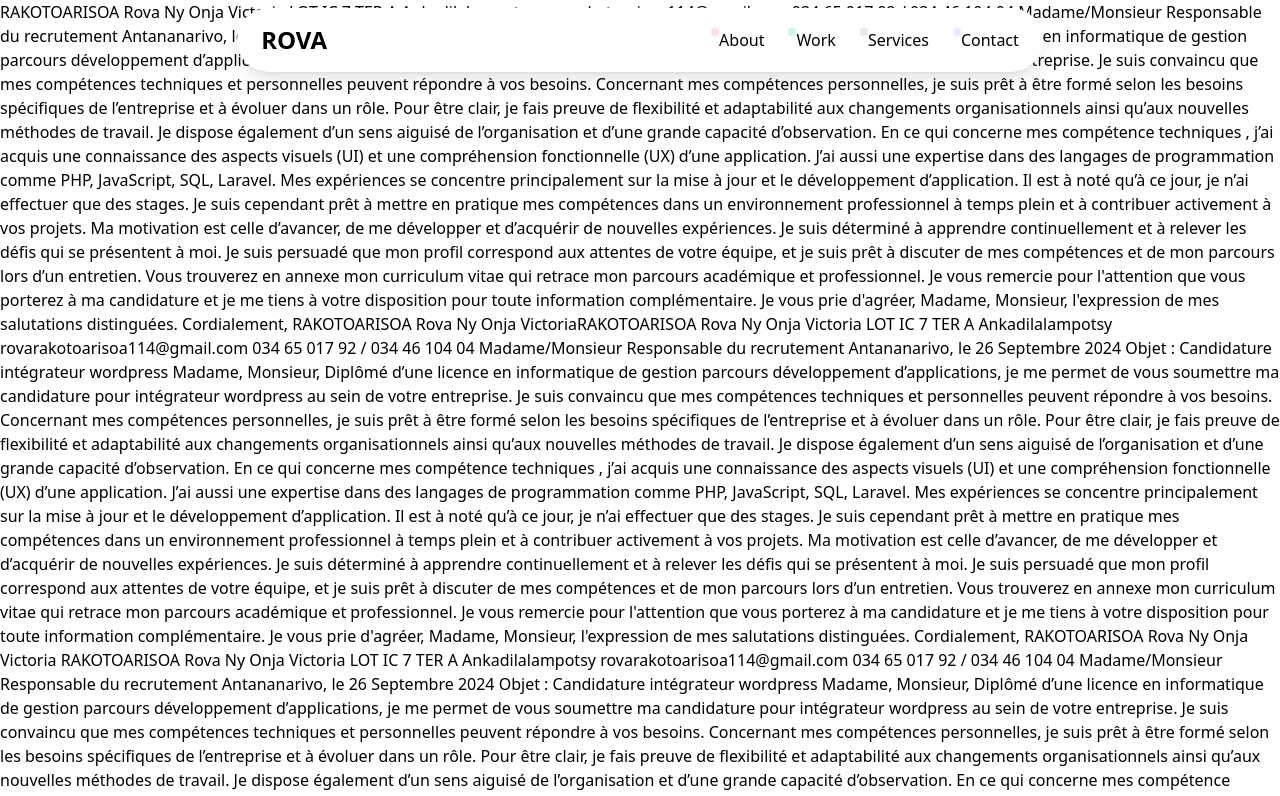
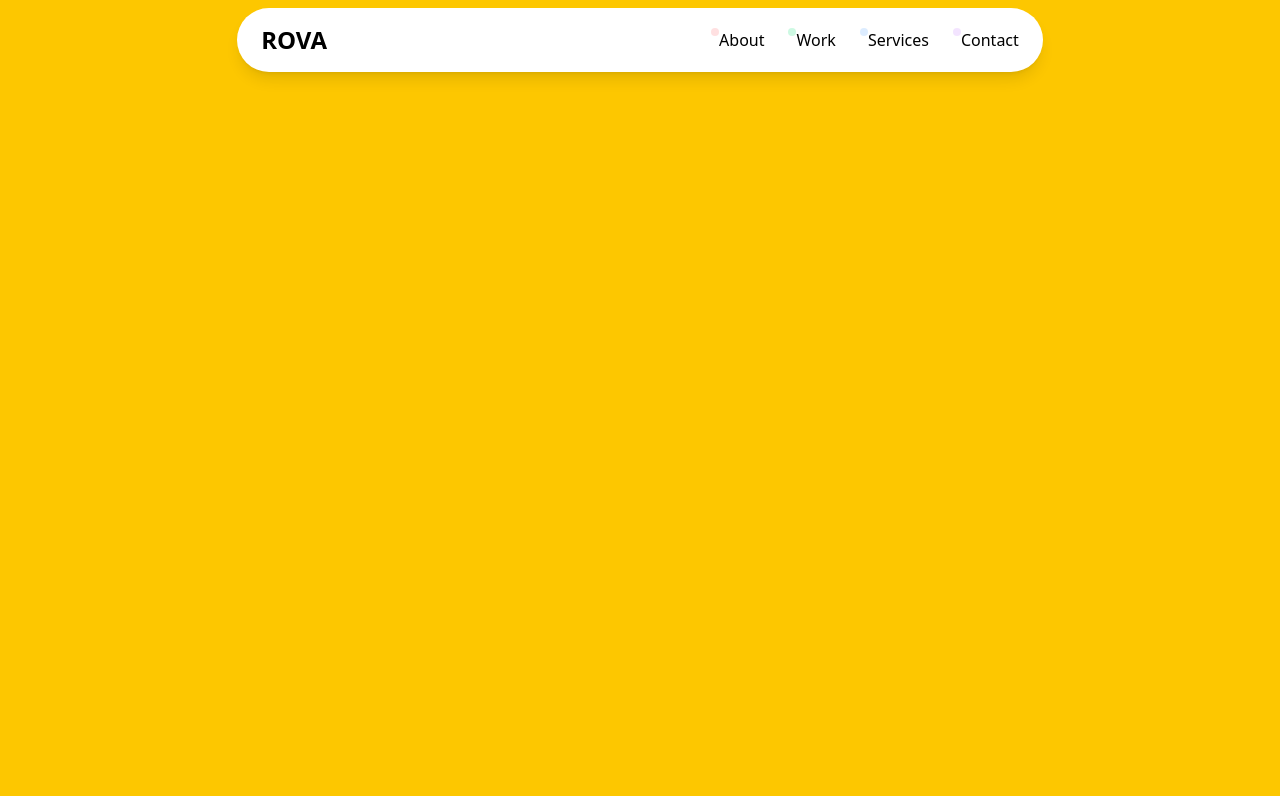
Before and after one commit to RovaRakotoarisoa/rvickx, a React (Vite) app: page / in a window 1280 px wide. Shown: the top 796 px of the page. Built offline with nearby package versions, Linux system fonts and the light colour scheme.

Commit message:
make backdrop blur and other change

```diff
--- a/src/App.css
+++ b/src/App.css
@@ -5,3 +5,7 @@
   padding: 2rem;
   text-align: center;
 }*/
+
+body{
+  @apply bg-yellow-400;
+}
--- a/src/App.jsx
+++ b/src/App.jsx
@@ -1,6 +1,8 @@
 import { useState } from 'react'
 import './App.css'
 import Navbar from './components/Navbar'
+import HeroSection from './components/HeroSection'
+import Container from './components/Container'
 
 /**
 *
@@ -13,133 +15,9 @@ function App(){
   return(
     <>
       <Navbar title="CSS and Separating JS and JSX" test="YES"/>
-      <div className="container">
-          RAKOTOARISOA Rova Ny Onja Victoria
-LOT IC 7 TER A Ankadilalampotsy
-rovarakotoarisoa114@gmail.com
-034 65 017 92 / 034 46 104 04
-
-Madame/Monsieur Responsable du recrutement
-Antananarivo, le 26 Septembre 2024
-
-Objet : Candidature intégrateur wordpress
-
-Madame, Monsieur,
-
-Diplômé d’une licence en informatique de gestion parcours développement d’applications, je
-me permet de vous soumettre ma candidature pour intégrateur wordpress au sein de votre entreprise. Je
-suis convaincu que mes compétences techniques et personnelles peuvent répondre à vos besoins.
-
-Concernant mes compétences personnelles, je suis prêt à être formé selon les besoins
-spécifiques de l’entreprise et à évoluer dans un rôle. Pour être clair, je fais preuve de flexibilité et
-adaptabilité aux changements organisationnels ainsi qu’aux nouvelles méthodes de travail. Je dispose
-également d’un sens aiguisé de l’organisation et d’une grande capacité d’observation.
-
-En ce qui concerne mes compétence techniques , j’ai acquis une connaissance des aspects
-visuels (UI) et une compréhension fonctionnelle (UX) d’une application. J’ai aussi une expertise dans
-des langages de programmation comme PHP, JavaScript, SQL, Laravel.
-Mes expériences se concentre principalement sur la mise à jour et le développement
-d’application. Il est à noté qu’à ce jour, je n’ai effectuer que des stages. Je suis cependant prêt à mettre
-en pratique mes compétences dans un environnement professionnel à temps plein et à contribuer
-activement à vos projets.
-
-Ma motivation est celle d’avancer, de me développer et d’acquérir de nouvelles expériences. Je
-suis déterminé à apprendre continuellement et à relever les défis qui se présentent à moi.
-Je suis persuadé que mon profil correspond aux attentes de votre équipe, et je suis prêt à
-discuter de mes compétences et de mon parcours lors d’un entretien. Vous trouverez en annexe mon
-curriculum vitae qui retrace mon parcours académique et professionnel.
-
-Je vous remercie pour l'attention que vous porterez à ma candidature et je me tiens à votre
-disposition pour toute information complémentaire.
-
-Je vous prie d'agréer, Madame, Monsieur, l'expression de mes salutations distinguées.
-
-Cordialement,
-RAKOTOARISOA Rova Ny Onja VictoriaRAKOTOARISOA Rova Ny Onja Victoria
-LOT IC 7 TER A Ankadilalampotsy
-rovarakotoarisoa114@gmail.com
-034 65 017 92 / 034 46 104 04
-
-Madame/Monsieur Responsable du recrutement
-Antananarivo, le 26 Septembre 2024
-
-Objet : Candidature intégrateur wordpress
-
-Madame, Monsieur,
-
-Diplômé d’une licence en informatique de gestion parcours développement d’applications, je
-me permet de vous soumettre ma candidature pour intégrateur wordpress au sein de votre entreprise. Je
-suis convaincu que mes compétences techniques et personnelles peuvent répondre à vos besoins.
-
-Concernant mes compétences personnelles, je suis prêt à être formé selon les besoins
-spécifiques de l’entreprise et à évoluer dans un rôle. Pour être clair, je fais preuve de flexibilité et
-adaptabilité aux changements organisationnels ainsi qu’aux nouvelles méthodes de travail. Je dispose
-également d’un sens aiguisé de l’organisation et d’une grande capacité d’observation.
-
-En ce qui concerne mes compétence techniques , j’ai acquis une connaissance des aspects
-visuels (UI) et une compréhension fonctionnelle (UX) d’une application. J’ai aussi une expertise dans
-des langages de programmation comme PHP, JavaScript, SQL, Laravel.
-Mes expériences se concentre principalement sur la mise à jour et le développement
-d’application. Il est à noté qu’à ce jour, je n’ai effectuer que des stages. Je suis cependant prêt à mettre
-en pratique mes compétences dans un environnement professionnel à temps plein et à contribuer
-activement à vos projets.
-
-Ma motivation est celle d’avancer, de me développer et d’acquérir de nouvelles expériences. Je
-suis déterminé à apprendre continuellement et à relever les défis qui se présentent à moi.
-Je suis persuadé que mon profil correspond aux attentes de votre équipe, et je suis prêt à
-discuter de mes compétences et de mon parcours lors d’un entretien. Vous trouverez en annexe mon
-curriculum vitae qui retrace mon parcours académique et professionnel.
-
-Je vous remercie pour l'attention que vous porterez à ma candidature et je me tiens à votre
-disposition pour toute information complémentaire.
-
-Je vous prie d'agréer, Madame, Monsieur, l'expression de mes salutations distinguées.
-
-Cordialement,
-RAKOTOARISOA Rova Ny Onja Victoria
-RAKOTOARISOA Rova Ny Onja Victoria
-LOT IC 7 TER A Ankadilalampotsy
-rovarakotoarisoa114@gmail.com
-034 65 017 92 / 034 46 104 04
-
-Madame/Monsieur Responsable du recrutement
-Antananarivo, le 26 Septembre 2024
-
-Objet : Candidature intégrateur wordpress
-
-Madame, Monsieur,
-
-Diplômé d’une licence en informatique de gestion parcours développement d’applications, je
-me permet de vous soumettre ma candidature pour intégrateur wordpress au sein de votre entreprise. Je
-suis convaincu que mes compétences techniques et personnelles peuvent répondre à vos besoins.
-
-Concernant mes compétences personnelles, je suis prêt à être formé selon les besoins
-spécifiques de l’entreprise et à évoluer dans un rôle. Pour être clair, je fais preuve de flexibilité et
-adaptabilité aux changements organisationnels ainsi qu’aux nouvelles méthodes de travail. Je dispose
-également d’un sens aiguisé de l’organisation et d’une grande capacité d’observation.
-
-En ce qui concerne mes compétence techniques , j’ai acquis une connaissance des aspects
-visuels (UI) et une compréhension fonctionnelle (UX) d’une application. J’ai aussi une expertise dans
-des langages de programmation comme PHP, JavaScript, SQL, Laravel.
-Mes expériences se concentre principalement sur la mise à jour et le développement
-d’application. Il est à noté qu’à ce jour, je n’ai effectuer que des stages. Je suis cependant prêt à mettre
-en pratique mes compétences dans un environnement professionnel à temps plein et à contribuer
-activement à vos projets.
-
-Ma motivation est celle d’avancer, de me développer et d’acquérir de nouvelles expériences. Je
-suis déterminé à apprendre continuellement et à relever les défis qui se présentent à moi.
-Je suis persuadé que mon profil correspond aux attentes de votre équipe, et je suis prêt à
-discuter de mes compétences et de mon parcours lors d’un entretien. Vous trouverez en annexe mon
-curriculum vitae qui retrace mon parcours académique et professionnel.
-
-Je vous remercie pour l'attention que vous porterez à ma candidature et je me tiens à votre
-disposition pour toute information complémentaire.
-
-Je vous prie d'agréer, Madame, Monsieur, l'expression de mes salutations distinguées.
-
-Cordialement,
-RAKOTOARISOA Rova Ny Onja Victoria
-      </div>
+      <Container>
+        <HeroSection />
+      </Container>
     </>
 
   );
--- /dev/null
+++ b/src/components/Container.jsx
@@ -0,0 +1,9 @@
+function Container(){
+	return(
+		<div className="container">
+
+		</div>
+	);
+}
+
+export default Container;
--- /dev/null
+++ b/src/components/HeroSection.jsx
@@ -0,0 +1,12 @@
+function HeroSection(){
+	return(
+		<>
+			<div className="text-9xl font-extrabold">
+				DESIGNER <br />
+				WEB DEVELOPPER
+			</div>
+		</>
+	);
+}
+
+export default HeroSection;
--- a/src/components/Navbar.jsx
+++ b/src/components/Navbar.jsx
@@ -1,7 +1,7 @@
 function Navbar(props) {
 	return (
 		<nav className="bg-yellow-300/50 flex justify-center items-center w-full">
-			<div className="bg-white px-6 py-4 mt-20 rounded-[50px] flex gap-[24rem] justify-between items-center fixed shadow-lg backdrop:backdrop-blur-lg">
+			<div className="bg-white px-6 py-4 mt-20 rounded-[50px] flex gap-[24rem] justify-between items-center fixed shadow-lg backdrop-blur-lg">
 				<div className="navbar__logo text-2xl font-bold">
 					<a href="#">ROVA</a>
 				</div>
```
